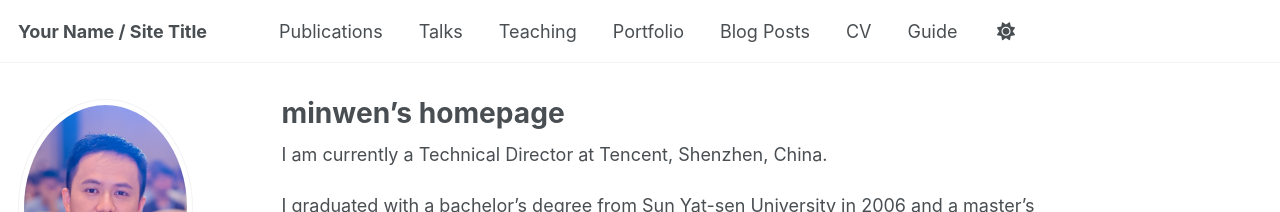
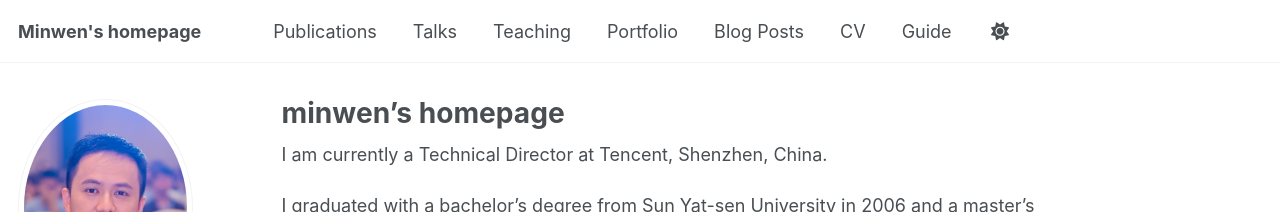
Before and after one commit to dengminwen/dengminwen.github.io, a Jekyll site: the page built from _pages/about.md, in a window 1280 px wide. Shown: the top 212 px of the page. Built offline with Jekyll 4.4.1, drawn with Linux system fonts in a browser that asks for light colours; some web fonts are replaced; a script that is not in the unit is left out.

Commit message:
Update _config.yml

```diff
--- a/_config.yml
+++ b/_config.yml
@@ -9,10 +9,10 @@
 # Basic Site Settings
 locale                   : "en-US"
 site_theme               : "default" # Currently available options are "default", "air"
-title                    : "Your Name / Site Title"
+title                    : "Minwen's homepage"
 title_separator          : "-"
 name                     : &name "Minwen Deng"
-description              : &description "Minwen's homepage"   # Update this with a general description of your site, this is the default if not overridden by a page
+description              : &description "About Me"   # Update this with a general description of your site, this is the default if not overridden by a page
 url                      : https://dengminwen.github.io # The base hostname & protocol for your site e.g. "https://[your GitHub username].github.io",
                                                            # or if you already have some other page hosted on Github then use "https://[your GitHub username].github.io/[Your Repo Name]"
 baseurl                  : "" # the subpath of your site, e.g. "/blog"
```
